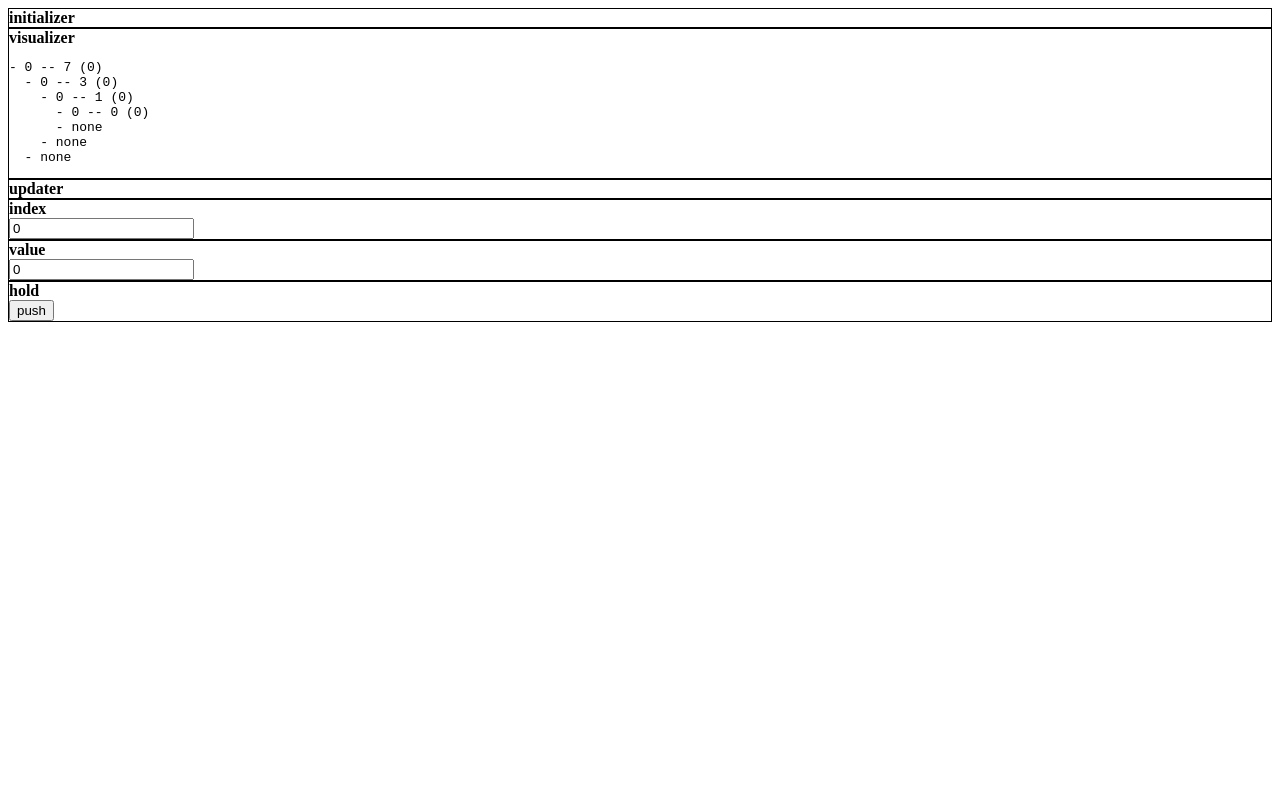
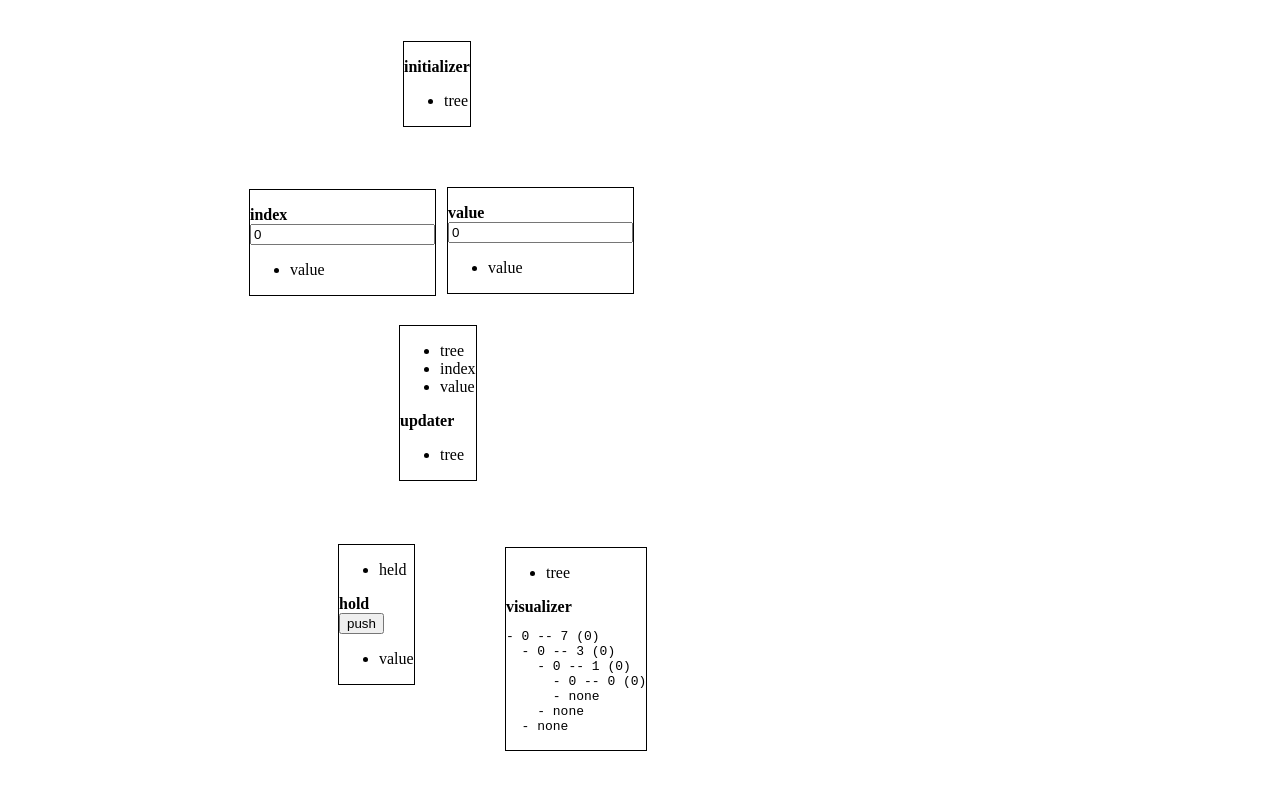
Before and after one commit to aleksejspopovs/algorithm-playground, a plain HTML site: page demo.html in a window 1280 px wide. Drawn offline with Linux system fonts and the light colour scheme.

Commit message:
Make boxes moveable

```diff
--- a/demo.html
+++ b/demo.html
@@ -7,6 +7,8 @@
 	    <style>
 .box {
 	border: 1px solid black;
+	display: inline-block;
+	position: absolute;
 }
 
 .box .title {
--- a/js/apg.js
+++ b/js/apg.js
@@ -27,6 +27,7 @@ export class APG {
 	}
 
 	refreshProgram () {
+		console.log('refreshing program')
 		d3.select(this._root)
 		  .selectAll('div.box')
 		  .data(
@@ -35,15 +36,45 @@ export class APG {
 		    // works differently for lambdas
 		    function (d) { return d ? d : `box-${this.id}` }
 		  )
-		  .join(enter => {
-		    let node = enter.append('div')
-		                      .attr('class', 'box')
-		                      .attr('id', (d) => `box-${d}`)
-		    node.append('div')
-		          .attr('class', 'title')
-		          .text((d) => d)
-		    node.append('div')
+		  .join(
+		  	enter => {
+		      let node = enter.append('div')
+		                        .attr('class', 'box')
+		                        .attr('id', d => `box-${d}`)
+		      // input plugs
+		      node.append('ul')
+		            .attr('class', 'input-plugs')
+		            .selectAll('li')
+		              .data(d => this._program._boxes[d].object._inputOrder)
+		              .join('li')
+		                .text(d => d)
+
+		      // title
+		      node.append('div')
+		            .attr('class', 'title')
+		            .text(d => d)
+		            .call(d3.drag().on('drag', () => {
+		              this._program._boxes[d3.event.subject].x += d3.event.x
+		              this._program._boxes[d3.event.subject].y += d3.event.y
+		              this.refreshProgram()
+		            }))
+
+		      // render area
+		      node.append('div')
 		          .attr('class', 'inner')
-		  })
+
+		      // output plugs
+		      node.append('ul')
+		            .attr('class', 'output-plugs')
+		            .selectAll('li')
+		              .data(d => this._program._boxes[d].object._outputOrder)
+		              .join('li')
+		                .text(d => d)
+
+		      return node
+		    }
+		  )
+		  .style('left', d => `${this._program._boxes[d].x}px`)
+		  .style('top', d => `${this._program._boxes[d].y}px`)
 	}
 }
--- a/js/demo.js
+++ b/js/demo.js
@@ -4,12 +4,12 @@ import {Hold} from './boxes/data_flow.js'
 import {STInitializer, STUpdater, STVisualizer} from './boxes/segment_tree.js'
 
 let apg = new APG(document.body)
-apg._program.addBox(new STInitializer(), 'initializer')
-apg._program.addBox(new STVisualizer(), 'visualizer')
-apg._program.addBox(new STUpdater(), 'updater')
-apg._program.addBox(new Spinner(), 'index')
-apg._program.addBox(new Spinner(), 'value')
-apg._program.addBox(new Hold(), 'hold')
+apg._program.addBox(new STInitializer(), 'initializer', 403, 41)
+apg._program.addBox(new STVisualizer(), 'visualizer', 505, 547)
+apg._program.addBox(new STUpdater(), 'updater', 399, 325)
+apg._program.addBox(new Spinner(), 'index', 249, 189)
+apg._program.addBox(new Spinner(), 'value', 447, 187)
+apg._program.addBox(new Hold(), 'hold', 338, 544)
 
 apg._program.addWire('initializer', 'tree', 'updater', 'tree')
 apg._program.addWire('hold', 'value', 'updater', 'tree')
--- a/js/program.js
+++ b/js/program.js
@@ -32,15 +32,14 @@ export class APGProgram {
 		return generateUnusedKey(this._wires, 'wire_')
 	}
 
-	addBox (box, id = null) {
+	addBox (box, id = null, x = 0, y = 0) {
 		id = id || this.generateBoxId()
 
 		if (this._boxes.hasOwnProperty(id)) {
 			throw new Error(`cannot add box with duplicate id ${id}`)
 		}
 
-		this._boxes[id] = new BoxWithMetadata(box)
-		console.log('adding', id)
+		this._boxes[id] = new BoxWithMetadata(box, x, y)
 		box.attachToProgram(this, id)
 
 		this.scheduleProgramRefresh()
```
